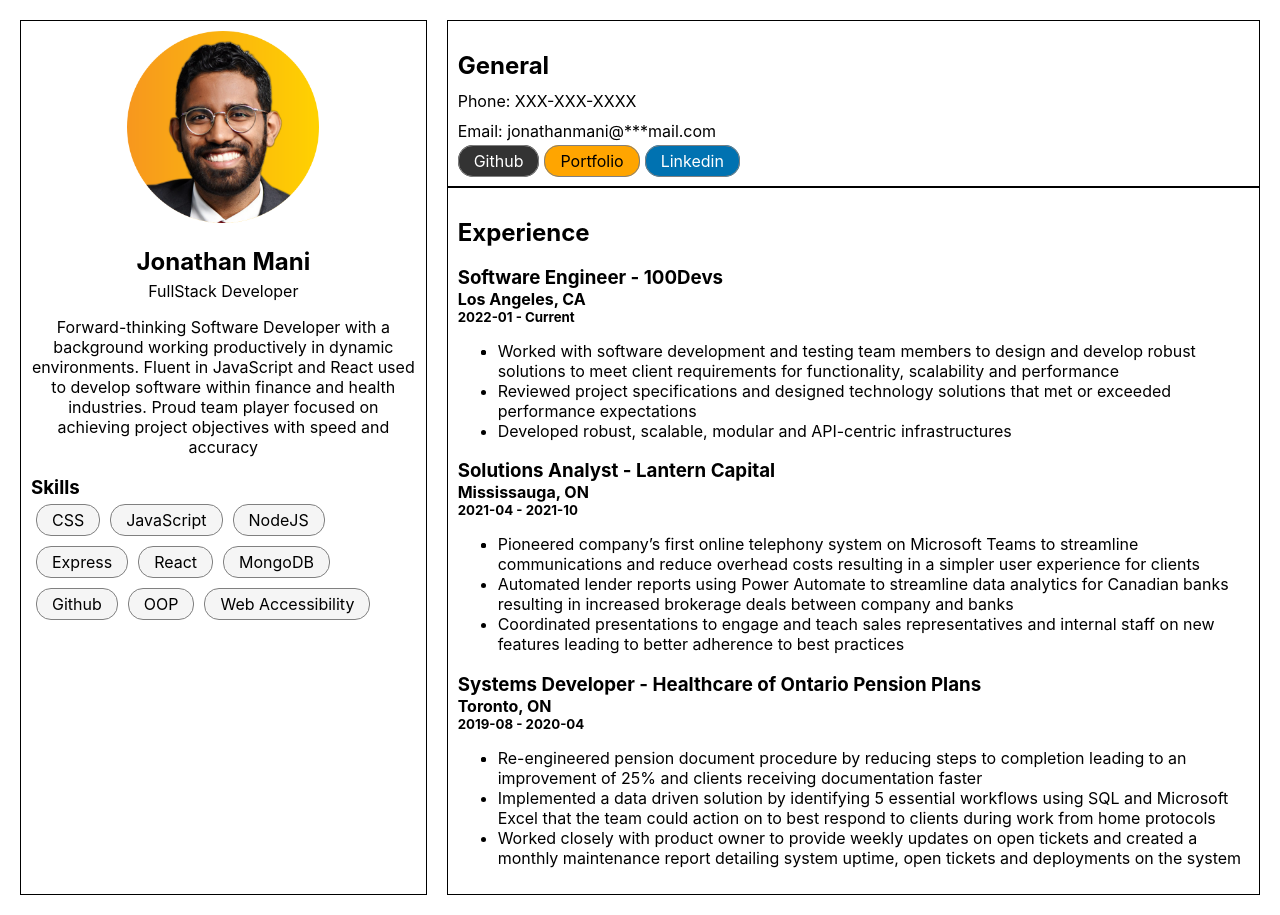
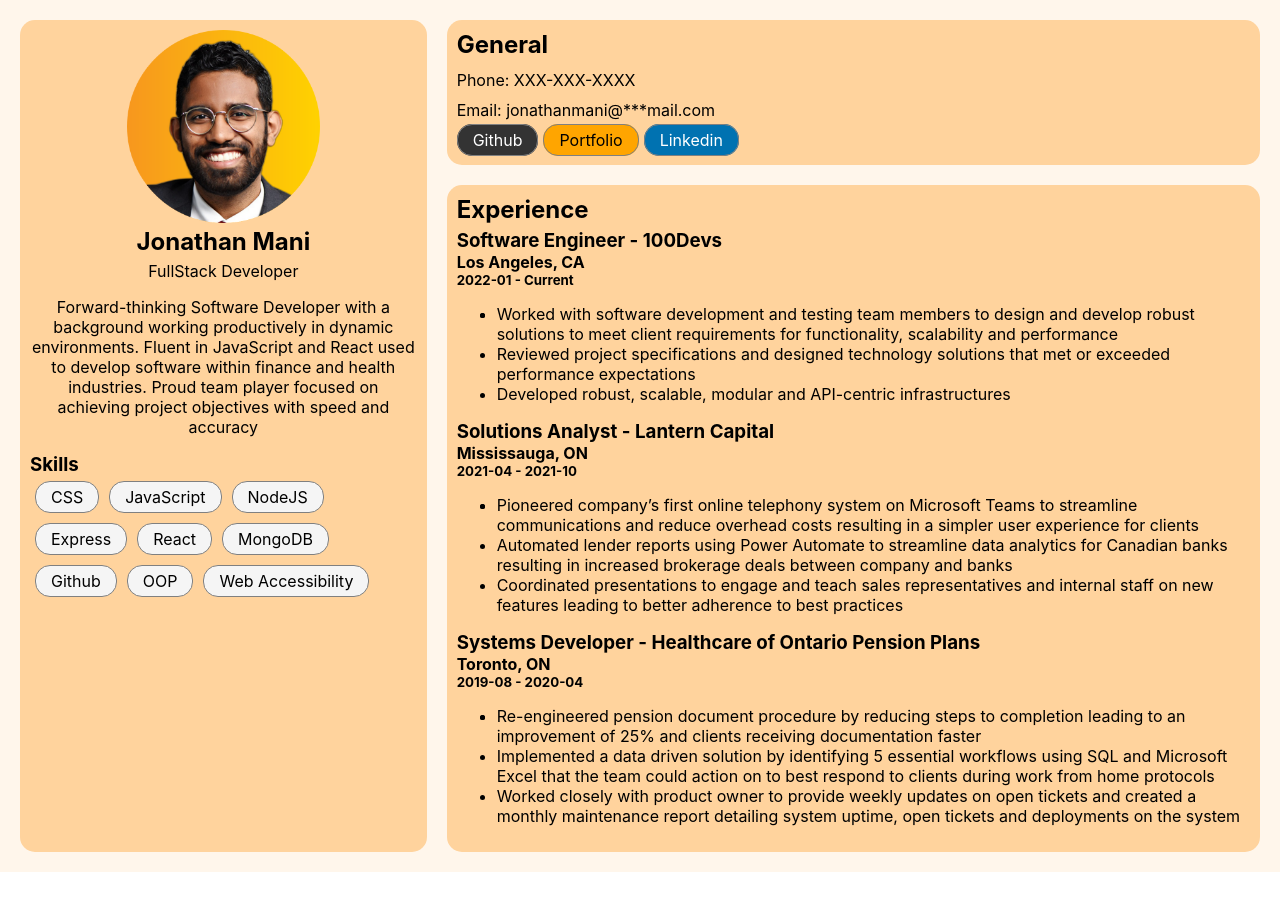
Before and after one commit to jonathanmani/DailyUI, a React (Create React App) app in the folder day006--user_profile/: page / in a window 1280 px wide. After the commit the page ends 872 px from the top, so only its background shows below. Built offline with nearby package versions, Linux system fonts and the light colour scheme.

Commit message:
finished color palette

```diff
--- a/day006--user_profile/src/App.css
+++ b/day006--user_profile/src/App.css
@@ -4,6 +4,7 @@
   gap: 20px;
   grid-template-areas: "sidebar content";
   padding: 20px;
+  background-color: #fff6eb;
 }
 
 .grid-sidebanner {
@@ -20,10 +21,12 @@ img {
 
 h2 {
   margin-bottom: 5px;
+  margin-top: 0;
 }
 
 h3 {
   margin-bottom: 0;
+  margin-top: 3px;
 }
 
 h4,
@@ -50,19 +53,23 @@ h5 {
 }
 
 .sideDiv {
-  border: 1px black solid;
+  border-radius: 15px;
   padding: 10px;
+  background-color: #ffd39d;
 }
 
 .infoDiv {
   line-height: 30px;
-  border: 1px black solid;
+  border-radius: 15px;
   padding: 10px;
+  margin-bottom: 20px;
+  background-color: #ffd39d;
 }
 
 .expDiv {
-  border: 1px black solid;
+  border-radius: 15px;
   padding: 10px;
+  background-color: #ffd39d;
 }
 
 a {
```
Also changed, not shown: day006--user_profile/src/App.js (indentation only).
